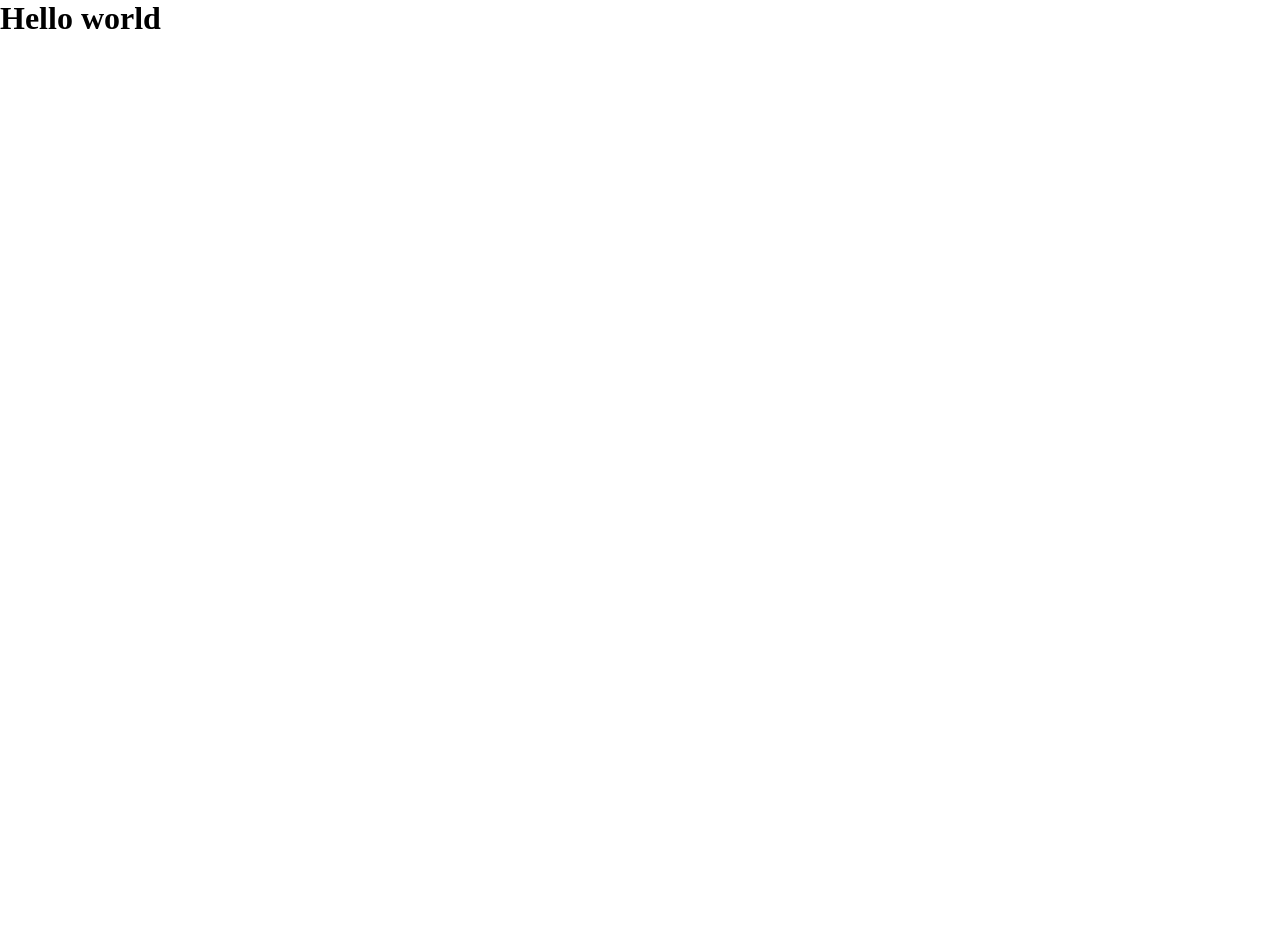
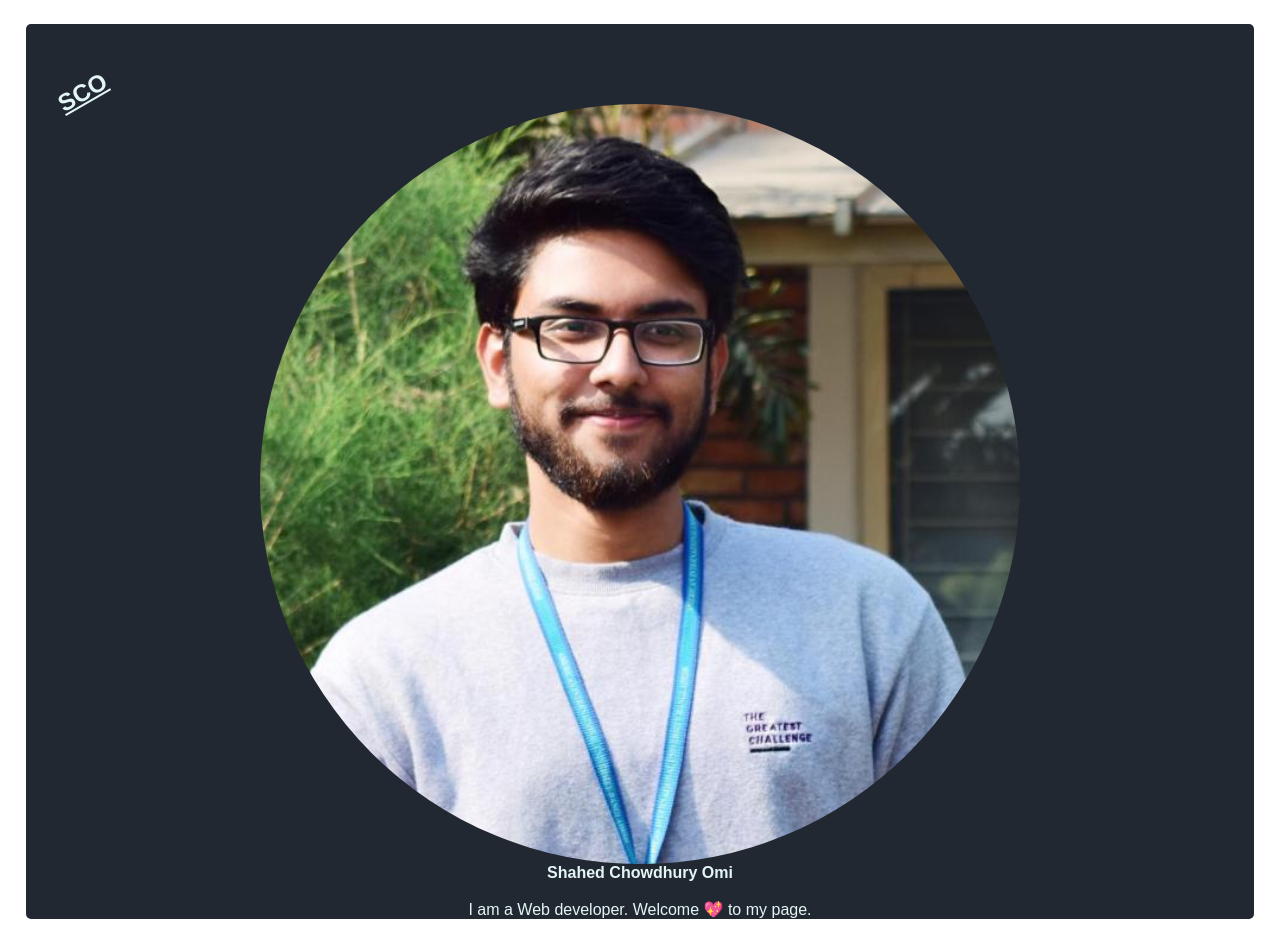
Before and after one commit to Shahed1998/Personal_Website, a Node server app: page / in a window 1280 px wide. Before the commit the page is almost empty. Before the commit the page ends 29 px from the top, so only its background shows below. Run offline with Node 20, Linux system fonts and the light colour scheme.

Commit message:
1st commit

```diff
--- a/Public/CSS/styles.css
+++ b/Public/CSS/styles.css
@@ -1,4 +1,72 @@
 * {
   margin: 0;
   padding: 0;
+  box-sizing: border-box;
+  font-family: Arial, Helvetica, sans-serif;
 }
+
+body {
+  background-color: #fff;
+}
+
+/* Dark area of the page */
+.common-page {
+  max-width: 96%;
+  min-height: 94vh;
+  background-color: #222831;
+  margin: 3vh auto;
+  border-radius: 5px;
+  color: #e3f6f5;
+}
+
+/* Navigation menu */
+#navigation-bar {
+  width: 100%;
+  min-height: 10vh;
+}
+
+.myLogo {
+  padding: 3rem 0 0 1rem;
+  width: 10%;
+  transform: rotate(-30deg);
+}
+
+/* Image style */
+
+.myImage {
+  min-height: 50vh;
+  display: flex;
+  justify-content: center;
+  align-items: center;
+}
+
+.myImg {
+  width: 80%;
+  border-radius: 100%;
+  vertical-align: middle;
+  animation: 4s infinite alternate bounce;
+}
+
+@keyframes bounce {
+  from {
+    width: 80%;
+  }
+  to {
+    width: 50%;
+  }
+}
+
+/* Text */
+.text {
+  text-align: center;
+}
+
+#myName {
+  font-weight: 900;
+}
+
+#myInfo {
+  width: 70%;
+  margin: 0 auto;
+  font-weight: 500;
+}
--- a/Public/Script/script.js
+++ b/Public/Script/script.js
@@ -0,0 +1,8 @@
+let i = 0;
+function change() {
+  const welcomeMsg = document.querySelector('.welcomeMsg');
+  const msg = ['💕', '💘', '💗', '💝', '💞', '💖'];
+  welcomeMsg.textContent = msg[i];
+  i = (i + 1) % msg.length;
+}
+setInterval(change, 3000);
--- a/package.json
+++ b/package.json
@@ -8,6 +8,9 @@
   },
   "author": "Shahed Chowdhury Omi",
   "license": "ISC",
+  "engines": {
+    "node": "12.18.0"
+  },
   "dependencies": {
     "ejs": "^3.1.6",
     "express": "^4.17.1"
--- a/views/index.ejs
+++ b/views/index.ejs
@@ -1,5 +1,23 @@
 <%- include('partials/header') -%>
 
-<h1>Hello world</h1>
+<div class="common-page">
+  <nav id="navigation-bar">
+    <div class="myLogo">
+      <h1><u> SCO </u></h1>
+    </div>
+  </nav>
+  <div class="myImage">
+    <img src="../images/me.jpg" alt="My image" class="myImg" />
+  </div>
+
+  <div class="text">
+    <p id="myName">Shahed Chowdhury Omi</p>
+    <br />
+    <p id="myInfo">
+      I am a Web developer. Welcome<span class="welcomeMsg"> 💖 </span>to my
+      page.
+    </p>
+  </div>
+</div>
 
 <%- include('partials/footer') -%>
```
Also changed, not shown: Public/images/me.jpg (added), 1 other file.
